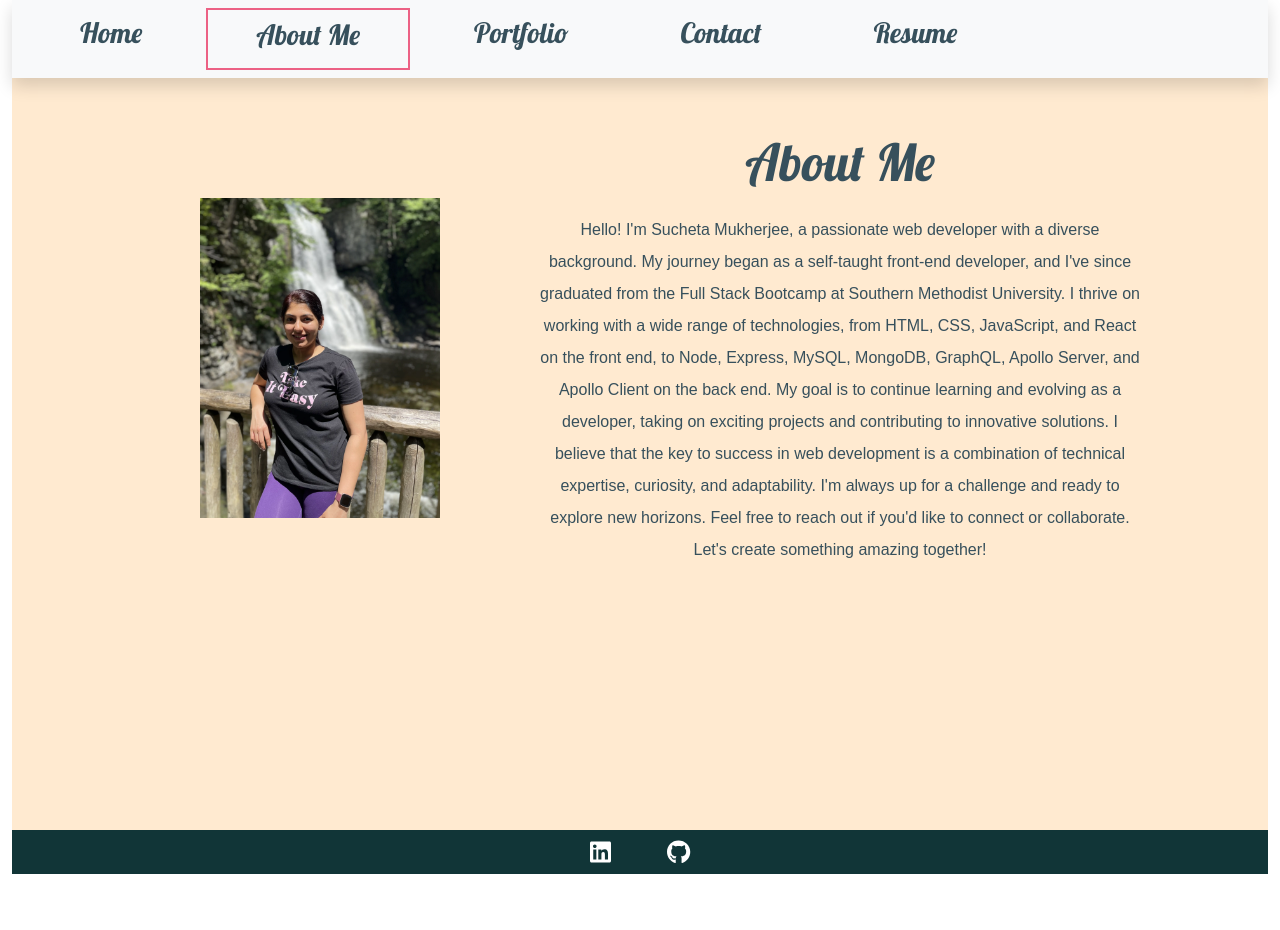
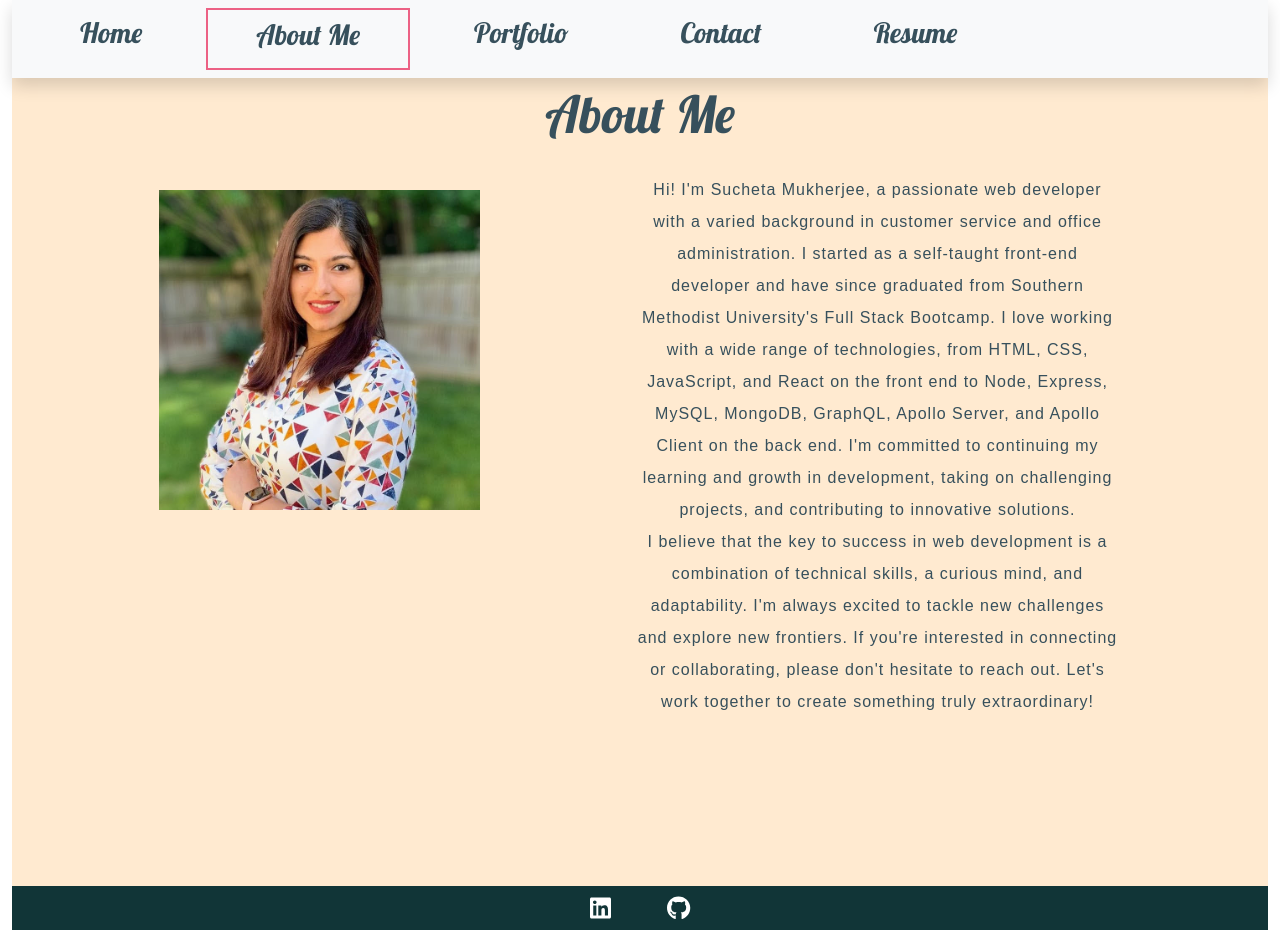
Before and after one commit to sucheta90/myPortfolio_inReact, a React (Vite) app: page /About in a window 1280 px wide. Before the commit the page ends 874 px from the top, so only its background shows below. Built offline with nearby package versions, Linux system fonts and the light colour scheme.

Commit message:
changed content and layout of - about me page

```diff
--- a/src/pages/AboutPage.css
+++ b/src/pages/AboutPage.css
@@ -1,5 +1,9 @@
 @import url("https://fonts.googleapis.com/css2?family=Lobster&display=swap");
-
+* {
+  box-sizing: border-box;
+  margin: 0;
+  padding: 0;
+}
 h1,
 h3 {
   font-family: "Lobster", cursive;
@@ -15,6 +19,15 @@ h3 {
 
 p {
   line-height: 2;
+  letter-spacing: 1px;
   color: #37505cff;
+  font-size: 1.2;
   font-family: sans-serif;
+  white-space: 0;
 }
+#about-container {
+  height: 90vh;
+}
+#about-content {
+  overflow: scroll !important;
+}
--- a/src/pages/AboutPage.jsx
+++ b/src/pages/AboutPage.jsx
@@ -1,38 +1,55 @@
-import ProfilePicture from "../images/profile.webp";
+import ProfilePicture from "../images/IMG_20200601_150351_569-EDIT.jpg";
 import "./AboutPage.css";
 
 export default function AboutPage() {
   return (
-    <div className="" id="about-page">
-      <div className="row d-flex justify-content-center align-items-center py-5 h-100">
-        <div
-          className="col-6  d-flex align-items-center justify-content-center"
-          id="profile-img"
-        >
-          <img src={ProfilePicture} className="img-fluid" />
-        </div>
-        <div className="col-6 col-sm-6 d-flex flex-column align-items-center justify-content-center">
-          <h1 className="py-2">About Me </h1>
-          <p className="p-2">
-            Hello! I&#39;m Sucheta Mukherjee, a passionate web developer with a
-            diverse background. My journey began as a self-taught front-end
-            developer, and I&#39;ve since graduated from the Full Stack Bootcamp
-            at Southern Methodist University. I thrive on working with a wide
-            range of technologies, from HTML, CSS, JavaScript, and React on the
-            front end, to Node, Express, MySQL, MongoDB, GraphQL, Apollo Server,
-            and Apollo Client on the back end. My goal is to continue learning
-            and evolving as a developer, taking on exciting projects and
-            contributing to innovative solutions. I believe that the key to
-            success in web development is a combination of technical expertise,
-            curiosity, and adaptability. I&#39;m always up for a challenge and
-            ready to explore new horizons. Feel free to reach out if you&#39;d
-            like to connect or collaborate. Let&#39;s create something amazing
-            together!
-          </p>
+    <div id="about-page" className="overflow-y-scroll">
+      <h1 className="py-2 mb-2">About Me </h1>
+      <div className="container h-100 w-100 mt-3">
+        <div className="row justify-content-center" id="about-container">
+          <section className="col-lg-5 p-4">
+            <img src={ProfilePicture} className="img-fluid w-75" />
+          </section>
+          <section
+            className="col-lg-7 row d-flex justify-content-around"
+            id="about-content"
+          >
+            <p className="p-0 mt-2 mb-0 w-75">
+              {/* Hello! I&#39;m Sucheta Mukherjee, a passionate web developer with
+              a diverse background. My journey began as a self-taught front-end
+              developer, and I&#39;ve since graduated from the Full Stack
+              Bootcamp at Southern Methodist University. I thrive on working
+              with a wide range of technologies, from HTML, CSS, JavaScript, and
+              React on the front end, to Node, Express, MySQL, MongoDB, GraphQL,
+              Apollo Server, and Apollo Client on the back end. My goal is to
+              continue learning and evolving as a developer, taking on exciting
+              projects and contributing to innovative solutions. I believe that
+              the key to success in web development is a combination of
+              technical expertise, curiosity, and adaptability. I&#39;m always
+              up for a challenge and ready to explore new horizons. Feel free to
+              reach out if you&#39;d like to connect or collaborate. Let&#39;s
+              create something amazing together! */}
+              Hi! I&#39;m Sucheta Mukherjee, a passionate web developer with a
+              varied background in customer service and office administration. I
+              started as a self-taught front-end developer and have since
+              graduated from Southern Methodist University&#39;s Full Stack
+              Bootcamp. I love working with a wide range of technologies, from
+              HTML, CSS, JavaScript, and React on the front end to Node,
+              Express, MySQL, MongoDB, GraphQL, Apollo Server, and Apollo Client
+              on the back end. I&#39;m committed to continuing my learning and
+              growth in development, taking on challenging projects, and
+              contributing to innovative solutions.
+              <br />I believe that the key to success in web development is a
+              combination of technical skills, a curious mind, and adaptability.
+              I&#39;m always excited to tackle new challenges and explore new
+              frontiers. If you&#39;re interested in connecting or
+              collaborating, please don&#39;t hesitate to reach out. Let&#39;s
+              work together to create something truly extraordinary!
+            </p>
+            <p className="mt-0 p-0 w-75 align-self-start"></p>
+          </section>
         </div>
       </div>
-      <p className="py-5 m-0"></p>
-      <p className="py-5 m-0"></p>
     </div>
   );
 }
```
Also changed, not shown: src/images/IMG_20200601_150351_569-EDIT.jpg (added).
